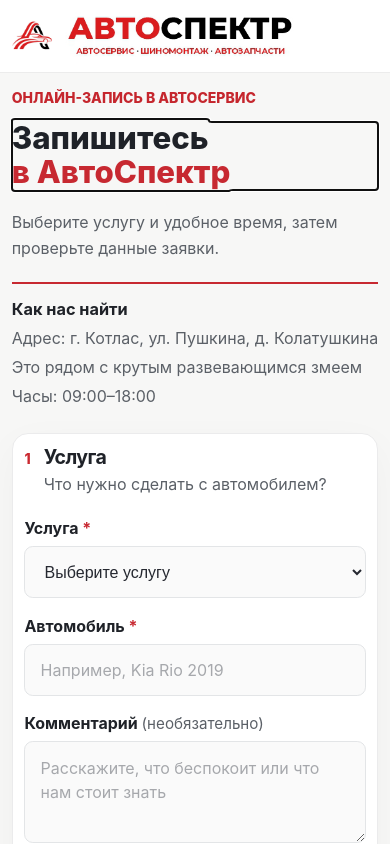
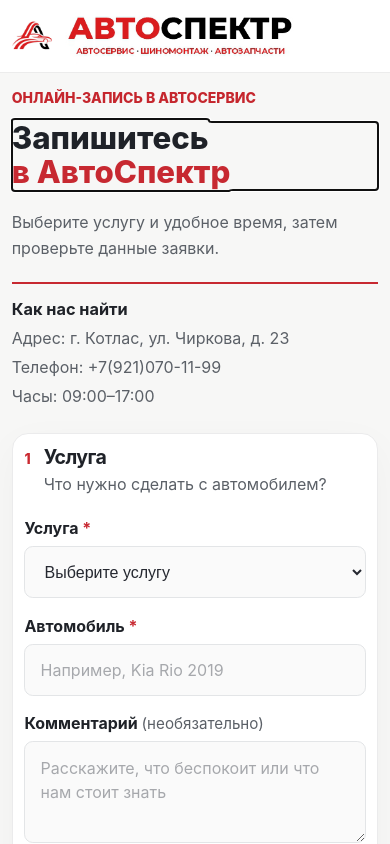
Before and after one commit to MeeDaniel/autospectrum, a Preact app: page / in a window 390 px wide. Shown: the top 844 px of the page. Built offline with nearby package versions, Linux system fonts and the light colour scheme.

Commit message:
chore(src/ui/App.tsx): Update details card information (including address, phone number, and HARDCODED working time)

```diff
--- a/src/ui/App.tsx
+++ b/src/ui/App.tsx
@@ -265,7 +265,7 @@
       {route === 'form' && <div class="narrow-flow">
         <section class="intro">
           <div><p class="eyebrow">ОНЛАЙН-ЗАПИСЬ В АВТОСЕРВИС</p><h1>Запишитесь<br /><em>в АвтоСпектр</em></h1><p>Выберите услугу и удобное время, затем проверьте данные заявки.</p></div>
-          <div class="details-card"><strong>Как нас найти</strong><span>Адрес: г. Котлас, ул. Пушкина, д. Колатушкина</span><span>Это рядом с крутым развевающимся змеем</span><span>Часы: {schedule ? `${formatMinute(schedule.workStart)}–${formatMinute(schedule.workEnd)}` : 'уточняются'}</span></div>
+          <div class="details-card"><strong>Как нас найти</strong><span>Адрес: г. Котлас, ул. Чиркова, д. 23</span><span>Телефон: +7(921)070-11-99</span><span>Часы: 09:00–17:00</span></div>
         </section>
         <form class="booking-layout" onSubmit={continueToReviewFromForm} noValidate>
           <section class="card main-card">
```
